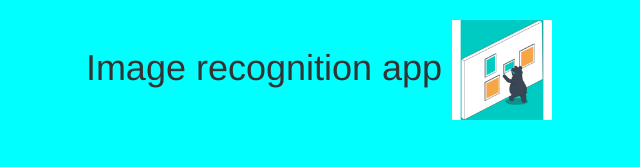
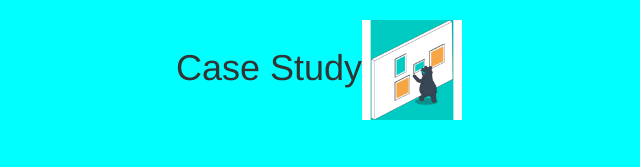
Before and after one commit to MobileMars76874/C-P-110-111-112, a plain HTML site: page index.html in a window 1280 px wide. Shown: the top 167 px of the page, without its empty margins (321-961 px from the left). Drawn offline with nearby package versions, Linux system fonts and the light colour scheme; a script that the page names is missing.

Commit message:
Add files via upload

```diff
--- a/index.html
+++ b/index.html
@@ -1,7 +1,7 @@
 <!DOCTYPE html>
 <html>
   <head>
-    <title>MobileNet</title>
+    <title>Case study</title>
     <meta name="viewport" content="width=device-width, initial-scale=1.0">
     <link rel="stylesheet" href="https://maxcdn.bootstrapcdn.com/bootstrap/3.4.0/css/bootstrap.min.css">
     <script src="https://ajax.googleapis.com/ajax/libs/jquery/3.4.1/jquery.min.js"></script>
@@ -13,7 +13,7 @@
     <link rel="stylesheet" type="text/css" href="style.css">
   </head>
   <body>
-    <h1>Image recognition app <span><img id="logo" src="31761-4case-studies.gif"></span></h1>
+    <h1>Case Study<span><img id="logo" src="31761-4case-studies.gif"></span></h1>
     <br>
     <br>
     <center>
```
